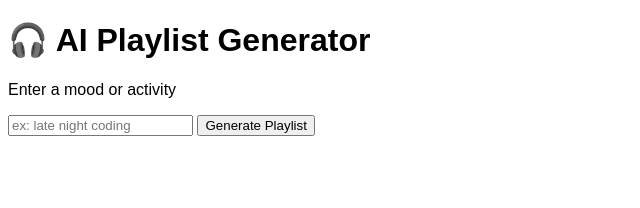
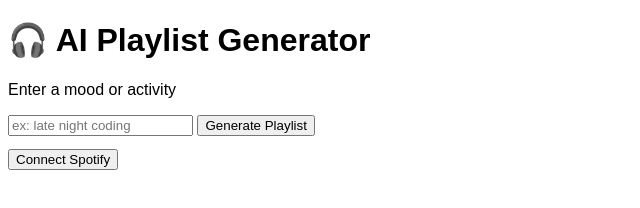
Before and after one commit to kaf2000lol/ai-playlist-generator, a website: page public/index.html in a window 1280 px wide. Shown: the whole page, without its empty margins (0-640 px from the left). Drawn offline with Linux system fonts and the light colour scheme.

Commit message:
Update index.html

```diff
--- a/public/index.html
+++ b/public/index.html
@@ -27,4 +27,10 @@ Generate Playlist
 <script src="script.js"></script>
 
 </body>
+
+<a href="/login">
+  <button>Connect Spotify</button>
+</a>
+
+
 </html>
```
